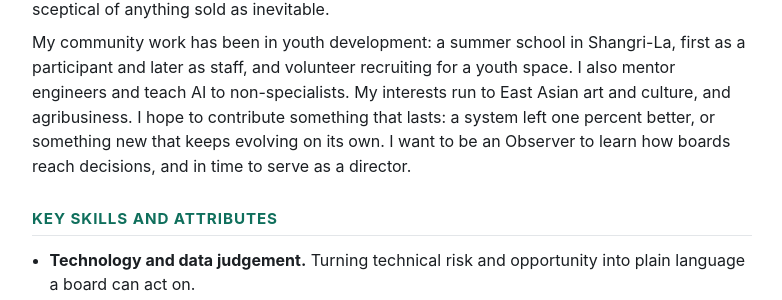
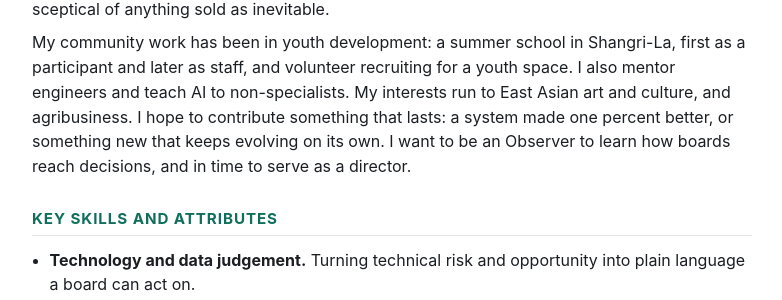
Before and after one commit to ruodingt/ruodingt.github.io, a Jekyll site: the page built from cv/index.md, in a window 1280 px wide and 900 px high, scrolled down 359 px. Shown: the part 228-528 px from the top of the window, without its empty margins (248-1030 px from the left). Built offline with Jekyll 4.4.1, drawn with Linux system fonts in a browser that asks for light colours.

Commit message:
Say a system made one percent better, not left
"Made" is active where "left" read passive and after-the-fact, and the
participle keeps it a noun phrase parallel with "something new...". A finite
"make" would have broken the parallel with the noun on the other side of
the colon.

Co-Authored-By: Claude Opus 4.8 <noreply@anthropic.com>

```diff
--- a/_data/cv.yml
+++ b/_data/cv.yml
@@ -14,7 +14,7 @@ linkedin: "https://www.linkedin.com/in/ruodingt-tian/"
 # connection, and values/motivation.
 statement:
   - "Growing up in south-east China, I studied opto-electronics engineering in Beijing, then came to Melbourne in 2016 for a master's in deep learning, statistics and computer science. Arriving without a local network taught me how much depends on systems that make room for newcomers. Since then I have been taking AI and data work from ambiguity to a working system: in a regulated bank, and at three early-stage startups, twice as the founding engineer. At ANZ Plus that meant sitting on a technology committee and co-authoring the position paper teams across the bank now start from. At startup scale it has meant the commercial side too: preparing investor material, and building the operations a small team runs on. I read financial statements unaided, and work back from the headline numbers to the operational metrics that drive them. I turn vague problems into something a team can act on, mindful of trust and of the people the technology reaches. I see technology as one part of a bigger system, and I am sceptical of anything sold as inevitable."
-  - "My community work has been in youth development: a summer school in Shangri-La, first as a participant and later as staff, and volunteer recruiting for a youth space. I also mentor engineers and teach AI to non-specialists. My interests run to East Asian art and culture, and agribusiness. I hope to contribute something that lasts: a system left one percent better, or something new that keeps evolving on its own. I want to be an Observer to learn how boards reach decisions, and in time to serve as a director."
+  - "My community work has been in youth development: a summer school in Shangri-La, first as a participant and later as staff, and volunteer recruiting for a youth space. I also mentor engineers and teach AI to non-specialists. My interests run to East Asian art and culture, and agribusiness. I hope to contribute something that lasts: a system made one percent better, or something new that keeps evolving on its own. I want to be an Observer to learn how boards reach decisions, and in time to serve as a director."
 
 attributes:
   - title: "Technology and data judgement"
```
